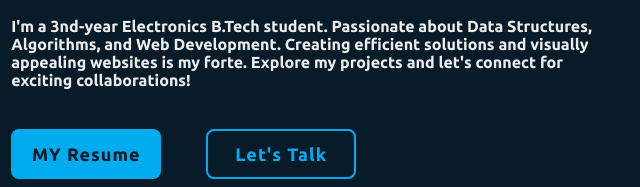
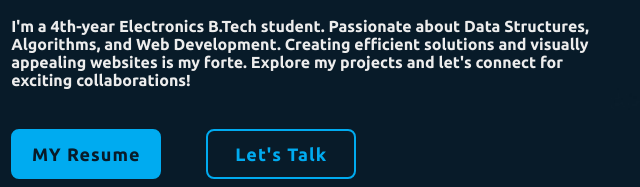
Before and after one commit to mdfaizan9793/MY-portfolio, a plain HTML site: page index.html in a window 1280 px wide. Shown: the part 363-550 px from the top of the page, 104-744 px from the left. Drawn offline with nearby package versions, Linux system fonts and the light colour scheme.

Commit message:
Update index.html

```diff
--- a/index.html
+++ b/index.html
@@ -41,7 +41,7 @@
         <h3>Frontend Developer</h3>
         <span class="animate" style="--i:3;"></span>
       </div>
-      <p>I'm a 3nd-year Electronics B.Tech student. Passionate about Data Structures, Algorithms, and Web Development.
+      <p>I'm a 4th-year Electronics B.Tech student. Passionate about Data Structures, Algorithms, and Web Development.
         Creating efficient solutions and visually appealing websites is my forte. Explore my projects and let's connect
         for exciting collaborations!
         <span class="animate" style="--i:4;"></span>
```
